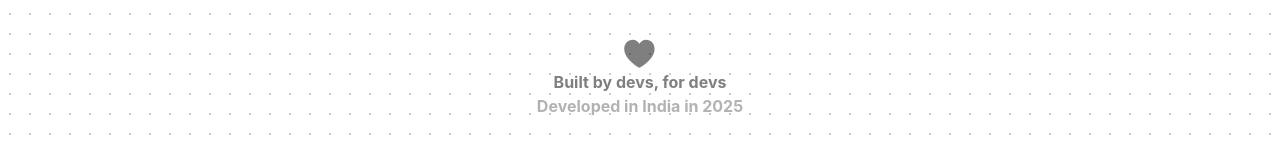
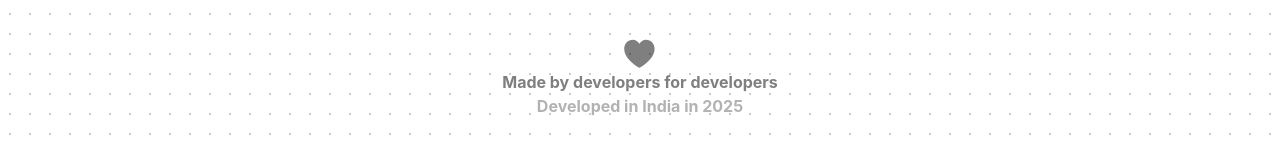
Before and after one commit to WatchPartyAroundIndia/watchpartyaroundindia.github.io, a React (Vite) app: page / in a window 1280 px wide. Shown: the part 7196-7343 px from the top of the page. Built offline with nearby package versions, Linux system fonts and the light colour scheme; a web font is replaced by a local one.

Commit message:
feat: update footer text for clarity and engagement

```diff
--- a/src/components/footer.tsx
+++ b/src/components/footer.tsx
@@ -18,7 +18,9 @@ const Footer = () => {
       </p>
       <div className="h-24" />
       <img src={heartLogo} alt="Made with love" className="w-8 h-8" />
-      <h3 className="font-bold text-black/50">Built by devs, for devs</h3>
+      <h3 className="font-bold text-black/50">
+        Made by developers for developers
+      </h3>
       <h4 className="font-bold text-black/30">Developed in India in 2025</h4>
     </footer>
   );
```
